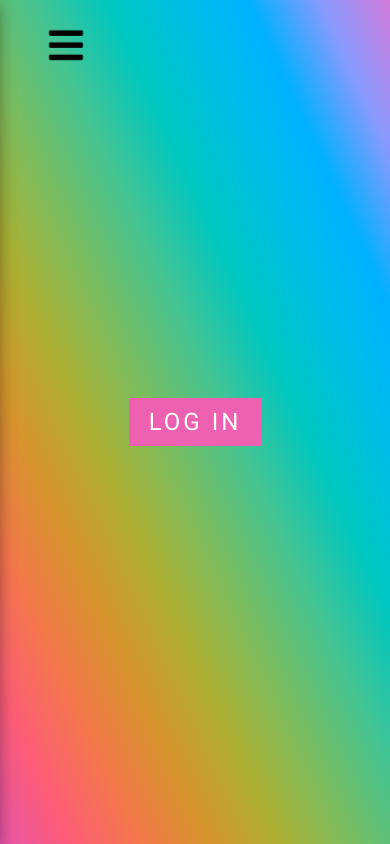
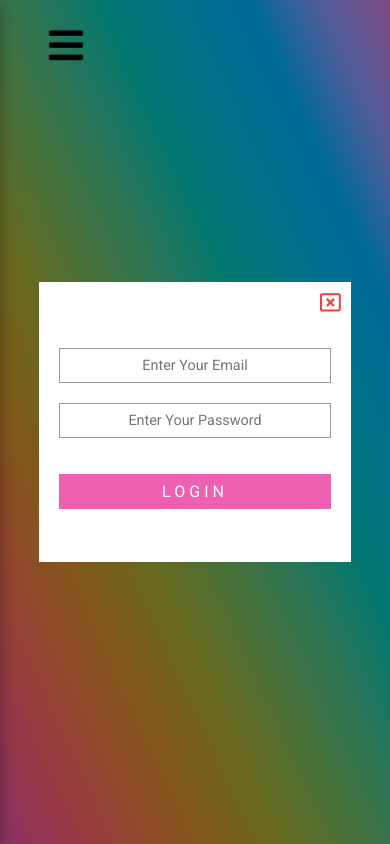
Before and after one commit to ddepu11/sidebar-react-app, a React (Create React App) app: page / in a window 390 px wide. Built offline with nearby package versions, Linux system fonts and the light colour scheme.

Commit message:
modal Styled for mobile view

```diff
--- a/src/App.css
+++ b/src/App.css
@@ -199,7 +199,8 @@ input:focus {
   top: 0;
   left: 0;
   width: 100%;
-  visibility: hidden;
+  /* visibility: hidden; */
+  z-index: 10;
 }
 .show-login-modal {
   visibility: visible;
@@ -210,18 +211,20 @@ input:focus {
   height: 300px;
   background: white;
   position: relative;
+  border-radius: 5px;
+  padding: 10px 20px;
 }
-.login-form {
-  flex-direction: column;
-}
+
 input {
   font-size: 1.2em;
   margin-bottom: 20px;
   padding: 10px 20px;
   border: 1px solid #888;
+  width: 100%;
+  text-align: center;
 }
 .login-form button {
-  font-size: 1.5em;
+  font-size: 1.3em;
   text-transform: uppercase;
   letter-spacing: 3px;
   padding: 5px 20px;
@@ -229,6 +232,7 @@ input {
   transition: transform 0.32s ease;
   background: #ee61b1;
   color: white;
+  width: 100%;
   margin-top: 10px;
 }
 .login-form button:hover {
@@ -237,6 +241,8 @@ input {
   color: #140411;
   border: 2px solid #00b1ff;
 }
+
+/* Close Modal Button */
 .close-modal {
   position: absolute;
   right: 10px;
@@ -264,3 +270,25 @@ input {
 }
 
 /* Media Queries for mobile View */
+@media (max-width: 600px) {
+  .login-modal {
+    width: 80%;
+    height: 280px;
+    border-radius: 0px;
+    padding: 12px 20px 0px;
+  }
+
+  input {
+    font-size: 0.9em;
+    margin-bottom: 20px;
+    padding: 8px 0px;
+    border: 1px solid #999;
+  }
+  .login-form button {
+    font-size: 1em;
+    text-transform: uppercase;
+    letter-spacing: 4px;
+    padding: 8px 0px;
+    margin-top: 16px;
+  }
+}
--- a/src/Components/LogIn.jsx
+++ b/src/Components/LogIn.jsx
@@ -14,7 +14,7 @@ const LogIn = () => {
       }
     >
       <div className="login-modal flex">
-        <form className="login-form flex" onSubmit={(e) => e.preventDefault()}>
+        <form className="login-form" onSubmit={(e) => e.preventDefault()}>
           <input type="text" placeholder="Enter Your Email" />
           <input type="password" placeholder="Enter Your Password" />
           <button type="submit">Login</button>
```
